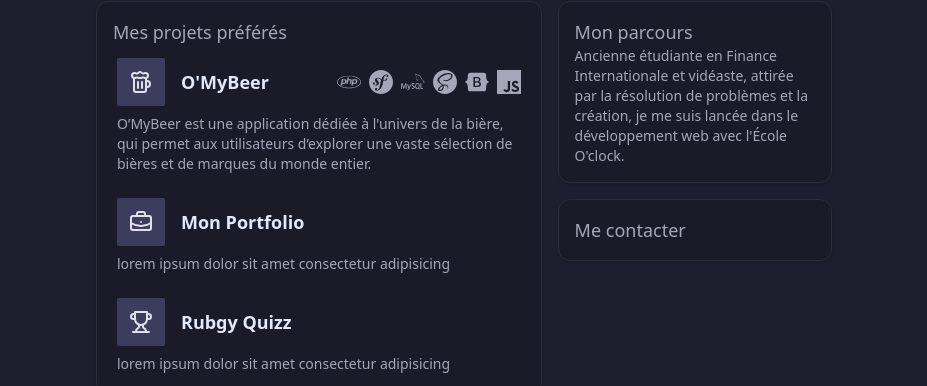
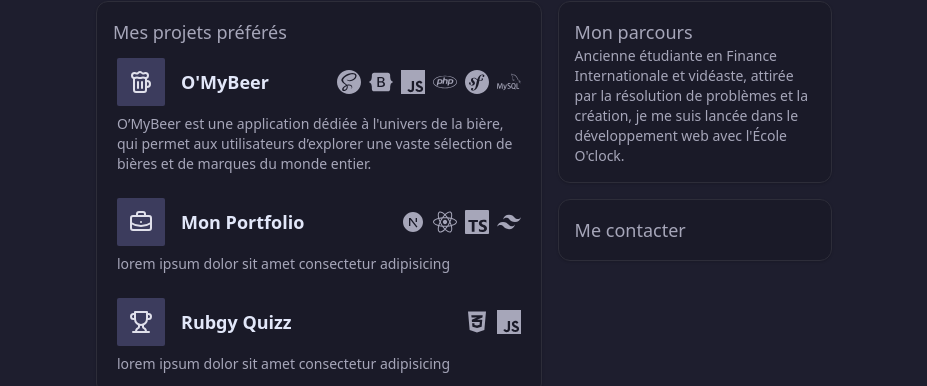
Before and after one commit to CeliaBillaud/portfolio, a Next.js app: page / in a window 1280 px wide. Shown: the part 1021-1407 px from the top of the page, without its empty margins (176-1103 px from the left). Built offline with nearby package versions, Linux system fonts and the light colour scheme; a web font is replaced by a local one.

Commit message:
icon added to projects

```diff
--- a/app/_components/Status.tsx
+++ b/app/_components/Status.tsx
@@ -3,8 +3,9 @@ import { Section } from "./Section"
 import {Home, LucideIcon, Beer, BriefcaseBusiness, Trophy} from "lucide-react"
 import Link from "next/link"
 import { IconType } from 'react-icons'
-import { FaPhp, FaBootstrap } from 'react-icons/fa'
-import { SiSymfony, SiMysql, SiSass, SiJavascript } from 'react-icons/si'
+import { FaPhp, FaBootstrap, FaReact, FaCss3Alt } from 'react-icons/fa'
+import { SiSymfony, SiMysql, SiSass, SiJavascript, SiTypescript, SiTailwindcss } from 'react-icons/si'
+import { RiNextjsFill } from "react-icons/ri";
 
 
 export const Status = () => {
@@ -43,23 +44,37 @@ const PROJECT = [
         title: "O'MyBeer",
         description: "O’MyBeer est une application dédiée à l'univers de la bière, qui permet aux utilisateurs d’explorer une vaste sélection de bières et de marques du monde entier.",
         url: "https://www.omybeer.ovh/",
-        techno: [FaPhp, SiSymfony, SiMysql, SiSass, FaBootstrap, SiJavascript]
+        techno: [SiSass, FaBootstrap, SiJavascript, FaPhp, SiSymfony, SiMysql]
     },
     {
         Logo: BriefcaseBusiness,
         title: "Mon Portfolio",
         description: "lorem ipsum dolor sit amet consectetur adipisicing",
         url: "/",
-        techno: []
+        techno: [RiNextjsFill, FaReact, SiTypescript, SiTailwindcss ]
     },
     {
         Logo: Trophy,
         title: "Rubgy Quizz",
         description: "lorem ipsum dolor sit amet consectetur adipisicing",
         url: "https://celiabillaud.github.io/rugby-quizz/",
-        techno: []
+        techno: [FaCss3Alt, SiJavascript]
     }
 ]
+
+const iconNames = {
+    SiJavascript: "Javascript",
+    SiTypescript: "Typescript",
+    SiReact: "React",
+    SiSass: "Sass",
+    SiTailwindcss: "Tailwind CSS",
+    SiMysql: "MySQL",
+    SiSymfony: "Symfony",
+    FaPhp: "PHP",
+    FaBootstrap: "Bootstrap",
+    FaCss3Alt: "CSS",
+    RiNextjsFill: "Next.js"
+}
 
 type ProjetProps = {
     Logo: LucideIcon;
@@ -80,9 +95,16 @@ const Project = (props :
                         <p className="text-lg font-semibold">{props.title}</p>
                     </div>
                     <div className="flex gap-2">
-                        {props.techno.map((Icon, index) => (
-                            <Icon key={index} className="text-muted-foreground size-6" />
-                        ))}
+                        {props.techno.map((Icon, index) => {
+                            //todo add title on hover
+                            return (
+                                <Icon
+                                    key={index}
+                                    className="text-muted-foreground size-6"
+                                    role="img" />
+                                );
+                })
+                        }
                     </div>
                 </Link>
                 <p className="text-sm text-muted-foreground p-1">{props.description}</p>
```
